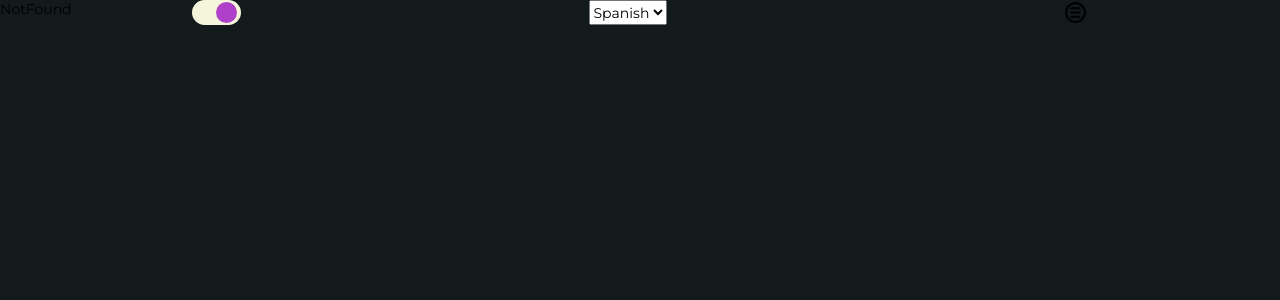
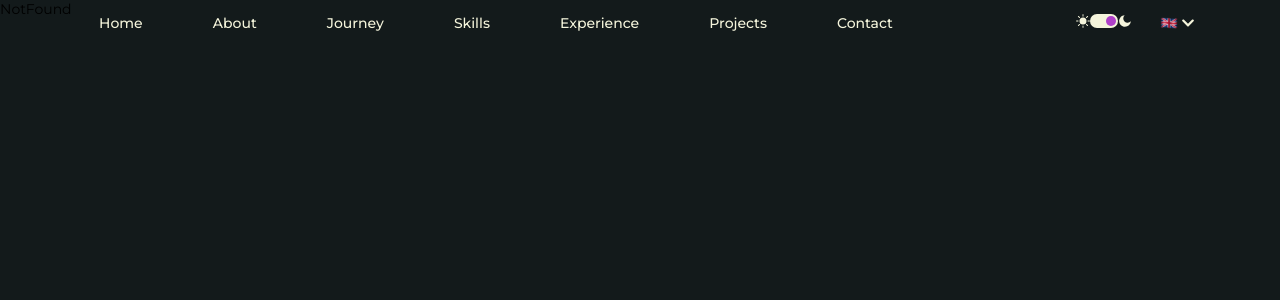
Before and after one commit to Jhon-Villamizar/Portfolio, a React (Vite) app: page / in a window 1280 px wide. Shown: the top 300 px of the page. Built offline with nearby package versions, Linux system fonts and the light colour scheme.

Commit message:
add: navigation bar init

```diff
--- a/src/App.scss
+++ b/src/App.scss
@@ -38,7 +38,7 @@ b {
 
 .dark {
   background-color: #131a1b;
-  h1, h2, h3, h5, h6, p, li, label, span, b {
+  h1, h2, h3, h5, h6, p, li, label, span, b, .selected-option {
     color: #f5f5dc
   }
   progress {
@@ -58,9 +58,10 @@ b {
 
 .light {
   background-color: #f5f5dc;
-  h1, h2, h3, h5, h6, p, li, label, span, b {
+  h1, h2, h3, h5, h6, p, li, label, span, b, .selected-option {
     color: #131a1b
   }
+
   progress {
     border-radius: 7px;
     width: 100%;
--- a/src/components/HeaderConfig/HeaderConfig.scss
+++ b/src/components/HeaderConfig/HeaderConfig.scss
@@ -1,23 +1,84 @@
 .config-container {
-  margin: 0 auto;
-  width: 70%;
+  display: flex;
+  justify-content: space-between;
+  margin: auto;
+  position: absolute;
+  top: 1rem;
+  left: 0;
+  right: 0;
+  bottom: 0;
+  width: 90%;
   .config-bar {
     display: flex;
     justify-content: space-between;
-    position: fixed;
-    top: 0;
-    width: 70%;
-    .menu{
-      font-size: 25px;
+    width: 10rem;
+
+    .select {
+      display: flex;
+      flex-direction: column;
+      margin: 0 1rem;
+      width: 3rem;
+      height: 2rem;
+      .selected-option {
+        align-items: center;
+        cursor: pointer;
+        display: flex;
+        justify-content: space-between;
+        width: 2.5rem;
+        img {
+          height: 1.3rem;
+          width: 1.3rem;
+        }
+      }
+      .option {
+        div {
+          height: 1.3rem;
+          width: 100%;
+          img {
+            cursor: pointer;
+            height: 1.3rem;
+            width: 1.3rem;
+          }
+        }
+        &--close {
+          display: none;
+        }
+      }
+
     }
-    .switch input {
-      opacity: 0;
-      width: 0;
-      height: 0;
+
+    select {
+      height: 1.5rem;
+      width: 4rem;
+
+    }
+
+    .switch  {
+      display: flex;
+      height: 1rem;
+      & input {
+        height: 0;
+        opacity: 0;
+        width: 0;
+      }
+      .moon, .sun {
+        // position: absolute;
+        svg {
+          display: flex;
+          font-size: 1rem;
+        }
+      }
+      .moon {
+        // left: 29px;
+        // transform: rotate(270deg);
+      }
+      .sun {
+        // left: -16px
+      }
     }
 
     .slider {
-      position: absolute;
+      position: relative;
       cursor: pointer;
       top: 0;
       left: 0;
@@ -26,15 +87,16 @@
       background-color: #131a1b;
       -webkit-transition: 0.4s;
       transition: 0.4s;
-      width: 3.5rem;
+      width: 2rem;
+      height: 1rem;
     }
 
     .slider:before {
       position: absolute;
       content: "";
-      height: 1.5rem;
-      width: 1.5rem;
-      left: 4px;
+      height: 0.7rem;
+      width: 0.7rem;
+      left: 3px;
       bottom: 2px;
       background-color: #af40c9;
       -webkit-transition: 0.4s;
@@ -50,9 +112,9 @@
     }
 
     input:checked + .slider:before {
-      -webkit-transform: translateX(20px);
-      -ms-transform: translateX(20px);
-      transform: translateX(20px);
+      -webkit-transform: translateX(13px);
+      -ms-transform: translateX(13px);
+      transform: translateX(13px);
     }
 
     /* Rounded sliders */
@@ -64,4 +126,14 @@
       border-radius: 50%;
     }
   }
+  .menu{
+    width: 75%;
+    ul {
+      display: flex;
+      justify-content: space-around;
+      li {
+        list-style: none
+      }
+    }
+  }
 }
--- a/src/components/HeaderConfig/index.tsx
+++ b/src/components/HeaderConfig/index.tsx
@@ -1,13 +1,19 @@
+/*eslint-disable react/no-unknown-property */
 /*eslint-disable @typescript-eslint/no-empty-function */
-import { useEffect, useReducer } from 'react'
+import { useEffect, useReducer, useState } from 'react'
 import { useTranslation } from 'react-i18next'
-import { CgMenuRound } from 'react-icons/cg'
+import { BsFillSunFill } from 'react-icons/bs'
+import { RiMoonFill } from 'react-icons/ri'
+import { FaChevronDown, FaChevronUp } from 'react-icons/fa'
 import i18n from 'i18next'
 import { AdminConsumer } from '../../store/Context'
+import spain from '../../img/spain.png'
+import english from '../../img/unitedKingdom.png'
 import '../../i18n/index'
 import './HeaderConfig.scss'
 
 const HeaderConfig = () => {
+  const [show, setShow] = useState(false)
   const { t } = useTranslation(['texts'])
   const { theme, language, updateLanguage, updateTheme } = AdminConsumer()
 
@@ -18,6 +24,7 @@ const HeaderConfig = () => {
 
   const handlerLanguage = (value: string): void => {
     updateLanguage(value)
+    setShow(false)
   }
 
   const handlerMenu = () => {
@@ -26,24 +33,48 @@ const HeaderConfig = () => {
 
   return (
     <div className='config-container'>
+      <nav className='menu'>
+        <ul>
+          <li>Home</li>
+          <li>About</li>
+          <li>Journey</li>
+          <li>Skills</li>
+          <li>Experience</li>
+          <li>Projects</li>
+          <li>Contact</li>
+        </ul>
+      </nav>
       <div className='config-bar'>
         <label className='switch'>
+          <div className='sun'>
+            <BsFillSunFill />
+          </div>
           <input
             type='checkbox'
             defaultChecked={theme === 'dark' ? true : false}
             onChange={() => updateTheme(theme === 'dark' ? 'light' : 'dark')}
           />
           <span className='slider round'></span>
+          <div className='moon'>
+            <RiMoonFill />
+          </div>
         </label>
-        <select
-          defaultValue={i18n.language}
-          onChange={({ target }) => handlerLanguage(target.value)}
-        >
-          <option value='es'>{t('language.es')}</option>
-          <option value='en'>{t('language.en')}</option>
-        </select>
-        <CgMenuRound className='menu' onClick={handlerMenu} />
+        <div className='select'>
+          <div className='selected-option' onClick={() => setShow(!show)}>
+            {i18n.language === 'es' ? <img src={spain} alt='' /> : <img src={english} alt='' />}
+            {show ? <FaChevronUp /> : <FaChevronDown />}
+          </div>
+          <div className={show ? 'option' : 'option--close'}>
+            <div onClick={() => handlerLanguage('es')}>
+              <img src={spain} alt='' />
+            </div>
+            <div onClick={() => handlerLanguage('en')}>
+              <img src={english} alt='' />
+            </div>
+          </div>
+        </div>
       </div>
+      {/*<CgMenuRound className='menu' onClick={handlerMenu} /> */}
     </div>
   )
 }
```
Also changed, not shown: src/routers/router.tsx (deleted, +0 -35 lines), src/img/spain.png (added), src/img/unitedKingdom.png (added).
